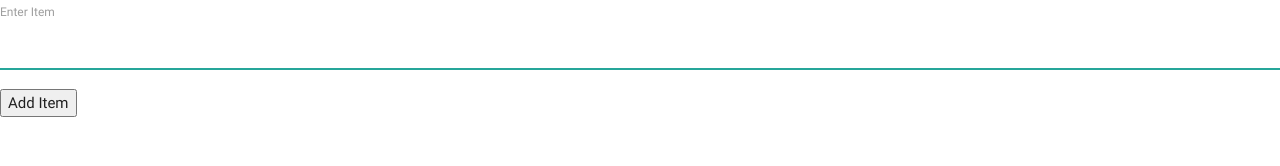
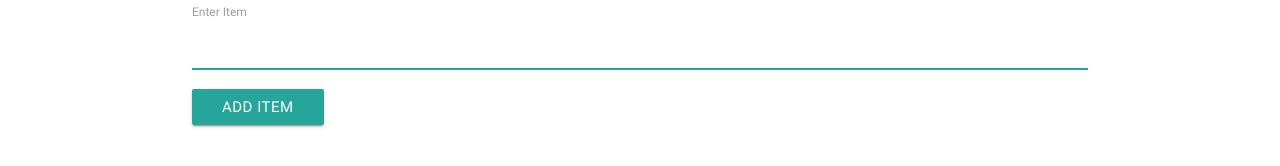
Before and after one commit to ba5eem/Electron-Projects, an Electron app: page shoppingList/Views/addItemWindow.html in a window 1280 px wide. Drawn offline with nearby package versions, Linux system fonts and the light colour scheme.

Commit message:
update dev

```diff
--- a/shoppingList/Views/addItemWindow.html
+++ b/shoppingList/Views/addItemWindow.html
@@ -8,13 +8,15 @@
 </head>
 <body>
 
+  <div class="container">
     <form>
       <div>
         <label for="">Enter Item</label>
         <input type="text" id="item" autofocus>
       </div>
-    <button type='submit'>Add Item</button>
+      <button class='btn waves-effect waves-light' type='submit'>Add Item</button>
     </form>
+  </div>
 
 
 <script src="../Scripts/addItemWindow.js"></script>
--- a/shoppingList/main.js
+++ b/shoppingList/main.js
@@ -17,6 +17,10 @@ const {
   subMenu,
   exit,
   dev } = require('./menus');
+
+// SET ENV
+
+process.env.NODE_ENV = production;
 
 let mainWindow;
 let addWindow;
```
Also changed, not shown: shoppingList/package.json (+7 -1 lines), README.md. Lines whose indentation alone changed are shown as unchanged.
